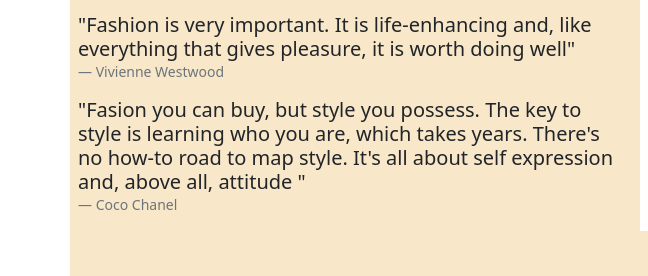
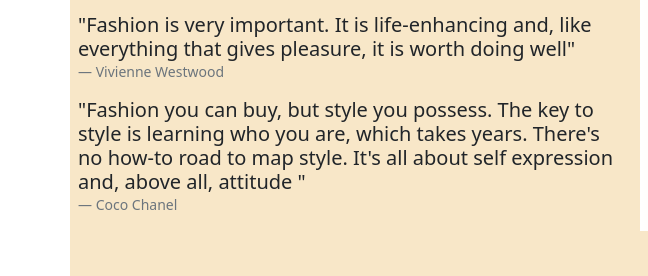
Before and after one commit to cleverjay308/Feltoks, a plain HTML site: page index.html in a window 1280 px wide. Shown: the part 513-789 px from the top of the page, 0-648 px from the left. Drawn offline with Linux system fonts and the light colour scheme.

Commit message:
Correct typo

```diff
--- a/index.html
+++ b/index.html
@@ -34,7 +34,7 @@
               <p class="display-6 blockquote">"Style is a way to say who you are without having to speak"<blockquote class="blockquote-footer">Rachel Zoe</blockquote> </p>
               <p class="display-6 blockquote">"Dress shabbily and they remember the dress; dress impeccably and they notice the woman"<blockquote class="blockquote-footer">Coco Chanel</blockquote> </p>
               <p class="display-6 blockquote">"Fashion is very important. It is life-enhancing and, like everything that gives pleasure, it is worth doing well"<blockquote class="blockquote-footer">Vivienne Westwood</blockquote> </p>
-              <p class="display-6 blockquote">"Fasion you can buy, but style you possess. The key to style is learning who you are, which takes years. There's no how-to road to map style. It's all about self expression and, above all, attitude "<blockquote class="blockquote-footer">Coco Chanel</blockquote> </p>
+              <p class="display-6 blockquote">"Fashion you can buy, but style you possess. The key to style is learning who you are, which takes years. There's no how-to road to map style. It's all about self expression and, above all, attitude "<blockquote class="blockquote-footer">Coco Chanel</blockquote> </p>
           </section><!--2-->
           <section class="col-sm-6 orange-gradient"><!--3-->
               <figure>
```
